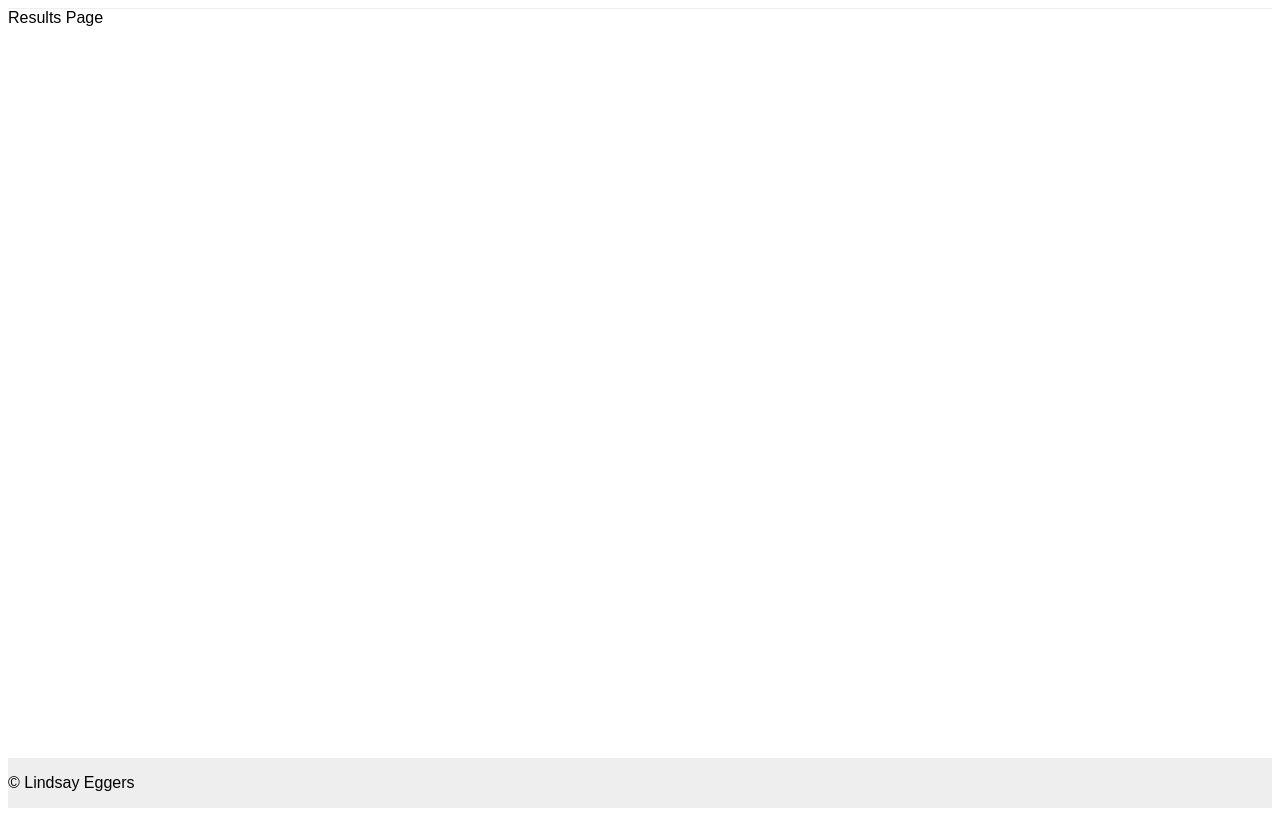
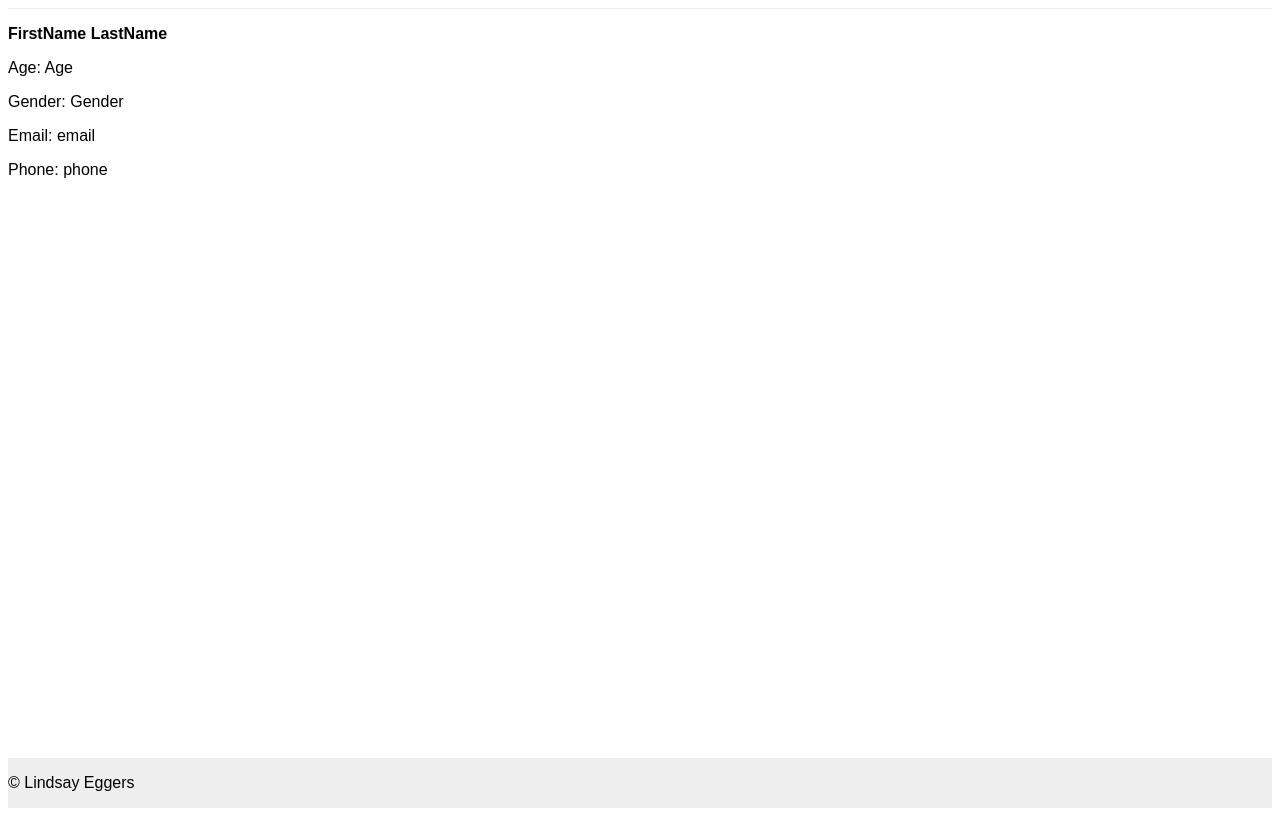
Before and after one commit to lindsayeggers/my-directory, a Vue app: page /results in a window 1280 px wide. Built offline with nearby package versions, Linux system fonts and the light colour scheme.

Commit message:
add user tile component to results

```diff
--- /dev/null
+++ b/src/components/tile.vue
@@ -0,0 +1,21 @@
+<template>
+	<div class="columns is-centered">
+		<div class="column tile is-parent is-vertical is-three-fifths">
+			<div class="columns tile is-child box has-text-centered-touch">
+				<article class="column">
+					<p class="capitalize"><strong>FirstName LastName</strong></p>
+					<p class="capitalize">Age: Age</p>
+					<p class="capitalize">Gender: Gender</p>
+					<p>Email: email</p>
+					<p>Phone: phone</p>
+				</article>
+			</div>
+		</div>
+	</div>
+</template>
+
+<script>
+export default {
+	name: 'Tile'
+}
+</script>
--- a/src/pages/Results.vue
+++ b/src/pages/Results.vue
@@ -1,11 +1,20 @@
 <template>
-  <div>
-    Results Page
-  </div>
+  <section class="section">
+		<div class="container">
+
+			<Tile />
+
+		</div>
+	</section>
 </template>
 
 <script>
+import Tile from '@/components/tile.vue'
+
 export default {
-  name: "Results"
+  name: "Results",
+  components: {
+    Tile
+  }
 }
 </script>
```
